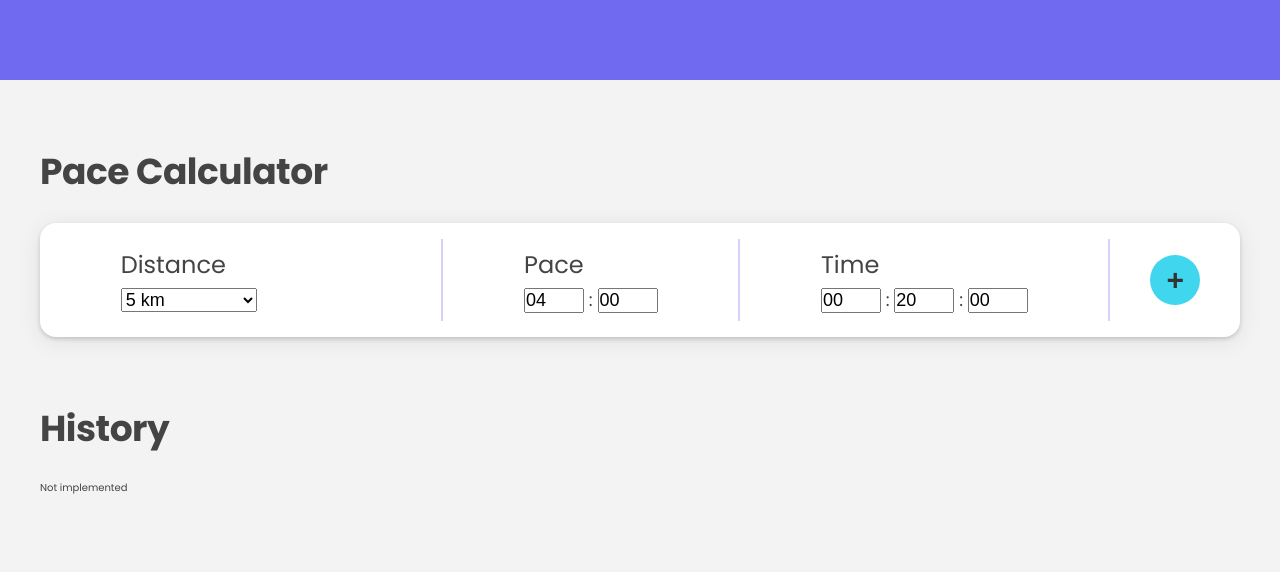
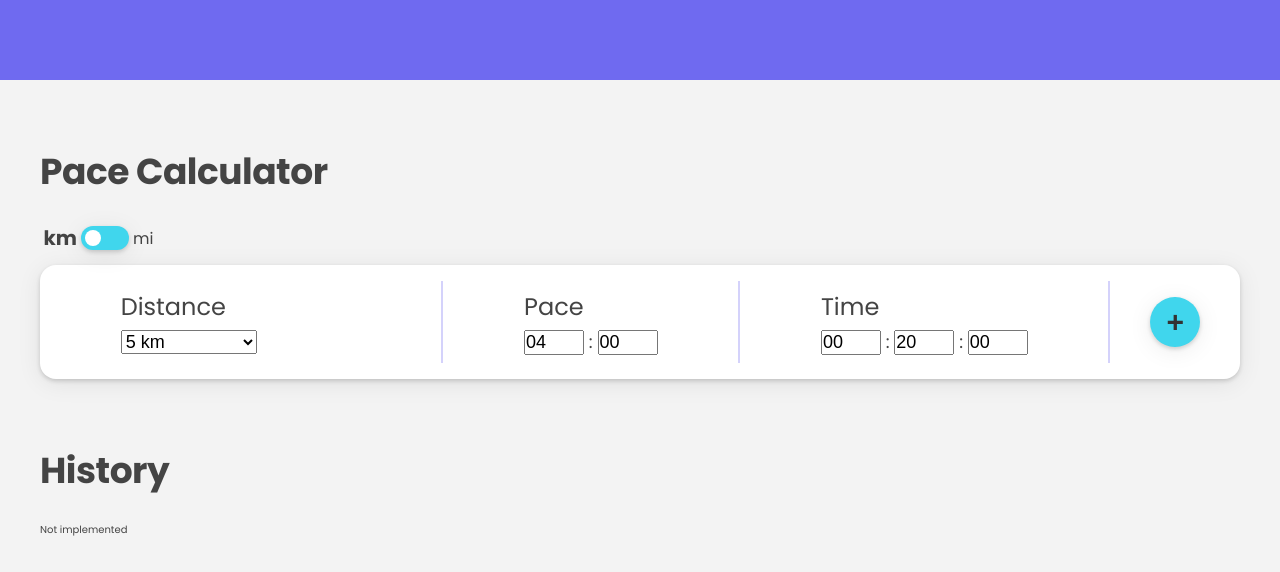
Before and after one commit to swalstab/runwise, a React (Create React App) app: page / in a window 1280 px wide. Shown: the top 572 px of the page. Built offline with nearby package versions, Linux system fonts and the light colour scheme.

Commit message:
add functionality for changing unit in calculator component

```diff
--- a/src/Components/Calculator.js
+++ b/src/Components/Calculator.js
@@ -1,10 +1,11 @@
 import { useState } from "react";
+import ToggleButton from "./ToggleButton.js";
 import DistanceSegment from "./DistanceSegment.js";
 import TimeSegment from "./TimeSegment.js";
 
 function Calculator() {
-  const unit = "km";
-  // const [unit, setUnit] = useState("km");
+  const [isToggled, setIsToggled] = useState(false);
+  const [unit, setUnit] = useState("km");
   const [distance, setDistance] = useState(5);
   const [showInputDist, setShowInputDist] = useState(false);
   const [inputDistIsDisabled, setInputDistIsDisabled] = useState(true);
@@ -22,6 +23,18 @@ function Calculator() {
       sec: `${paceSec}`.padStart(2, "0"),
     };
     setPace(newPace);
+  };
+
+  const updateTime = function (time) {
+    const timeHour = Number(time.hour);
+    const timeMin = Number(time.min);
+    const timeSec = Number(time.sec);
+    const newTime = {
+      hour: `${timeHour}`.padStart(2, "0"),
+      min: `${timeMin}`.padStart(2, "0"),
+      sec: `${timeSec}`.padStart(2, "0"),
+    };
+    setTime(newTime);
   };
 
   const calcAndUpdatePace = function (distance, time) {
@@ -49,6 +62,18 @@ function Calculator() {
       sec: `${timeSec}`.padStart(2, "0"),
     };
     setTime(newTime);
+  };
+
+  const handleToggleButton = function () {
+    setIsToggled(!isToggled);
+    const newDistance =
+      unit === "km" ? distance / convertMiToKm : distance * convertMiToKm;
+
+    setUnit((unit) => (unit === "km" ? "mi" : "km"));
+    setDistance(`${newDistance.toFixed(2)}`);
+
+    calcAndUpdatePace(newDistance, time);
+    updateTime(time);
   };
 
   const handleDistanceSelect = function (e) {
@@ -107,6 +132,7 @@ function Calculator() {
   return (
     <section className="section section__calculator">
       <h2>Pace Calculator</h2>
+      <ToggleButton isToggled={isToggled} onToggleButton={handleToggleButton} />
       <form className="calculator" onSubmit={(e) => e.preventDefault()}>
         <DistanceSegment
           distance={distance}
--- /dev/null
+++ b/src/Components/ToggleButton.js
@@ -0,0 +1,17 @@
+function ToggleButton({ isToggled, onToggleButton }) {
+  return (
+    <div className="container--toggle">
+      <span className={`toggle__option align_right ${!isToggled && "active"}`}>
+        km
+      </span>
+
+      <button className="btn btn--toggle" onClick={onToggleButton}>
+        <div className={`slider ${!isToggled && "slider--left"}`}></div>
+      </button>
+
+      <span className={`toggle__option ${isToggled && "active"}`}>mi</span>
+    </div>
+  );
+}
+
+export default ToggleButton;
--- a/src/index.css
+++ b/src/index.css
@@ -48,6 +48,15 @@ h2 {
   letter-spacing: -0.5px;
 }
 
+.align_right {
+  text-align: right;
+}
+
+/* -------------------------------------------------------------- */
+/* COMPONENT STYLES */
+/* -------------------------------------------------------------- */
+
+/* BUTTONS */
 .btn {
   border-radius: 1.6rem;
   border: none;
@@ -61,6 +70,7 @@ h2 {
   align-items: center;
   justify-content: center;
   transition: all 0.2s;
+  box-shadow: 0 2px 4px 0 rgba(0, 0, 0, 0.16), 0 4px 24px 0 rgba(0, 0, 0, 0.08);
 }
 
 .btn:hover {
@@ -72,9 +82,48 @@ h2 {
   border: none;
 }
 
-/* -------------------------------------------------------------- */
-/* COMPONENT STYLES */
-/* -------------------------------------------------------------- */
+/* TOGGLE BUTTON */
+.container--toggle {
+  font-size: 1.6rem;
+  width: 13rem;
+  margin-bottom: 1.2rem;
+  display: flex;
+  align-items: center;
+  justify-content: center;
+  gap: 4px;
+}
+
+.toggle__option {
+  width: 3.6rem;
+}
+
+.btn--toggle {
+  border-radius: 2.4rem;
+  width: 4.8rem;
+  height: 2.4rem;
+  display: inline-block;
+  position: relative;
+}
+
+.slider {
+  border-radius: 50%;
+  height: 1.6rem;
+  width: 1.6rem;
+  background-color: #fff;
+  position: absolute;
+  bottom: 4px;
+  right: 4px;
+  transition: all 0.2s;
+}
+
+.slider--left {
+  transform: translateX(-2.4rem);
+}
+
+.active {
+  font-size: 2rem;
+  font-weight: 700;
+}
 
 /* NAVIGATION */
 
```
